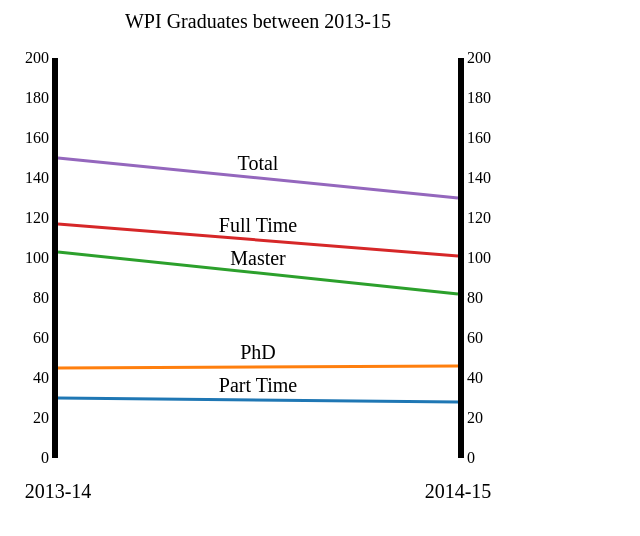
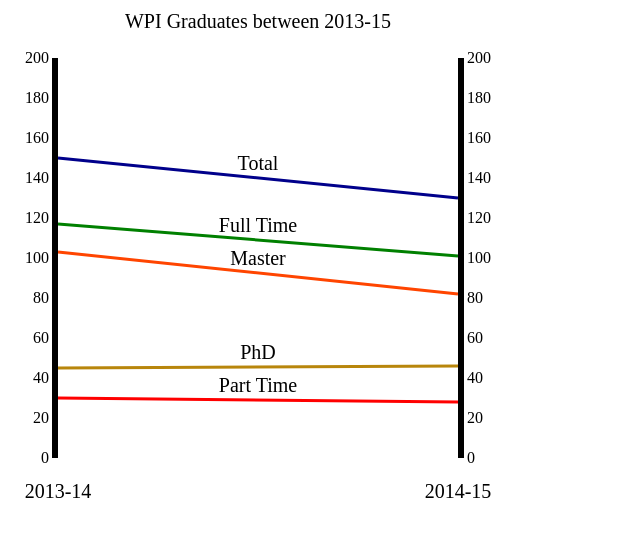
Before and after one commit to ianhuang96/slopechart, a plain HTML site: page index.html in a window 1280 px wide. Shown: the whole page, without its empty margins (0-640 px from the left). Drawn offline with nearby package versions, Linux system fonts and the light colour scheme.

Commit message:
Update index.html

```diff
--- a/index.html
+++ b/index.html
@@ -4,14 +4,6 @@
     <title>Slopechart</title>
     <script type="text/javascript" <script src="https://d3js.org/d3.v3.min.js"></script>
 </head>
-<style>
-         .axis path,
-         .axis line {
-           fill: none;
-           stroke: #000;
-           shape-rendering: crispEdges;
-         }
-     </style>
 
 <body>
     <script>
@@ -25,7 +17,13 @@
                     {"category":"Full Time","value":[117,101]},
                     {"category":"Total","value":[150,130]}];
 
-        var color = d3.scale.category10();
+       	var color = {
+            "Part Time": "#FF0000",
+            "PhD": "#B8860B",
+            "Master": "#FF4500",
+            "Full Time": "#008000",
+            "Total": "#00008B"
+        };
 
         var scale = d3.scale.linear()
                             .domain([0,200])
@@ -51,7 +49,7 @@
                               .attr("y1", function(d) { return height-margin-scale(d.value[0]); })
                               .attr("y2", function(d) { return height-margin-scale(d.value[1]); })
                               .attr("stroke-width", 3)
-                              .attr("stroke", function(d,i) { return color(i); });
+                             .attr('stroke', function(d) { return color[d.category]; } )
 
         //put the category text above each line
 		var cageoryText = svg.selectAll("text")
```
